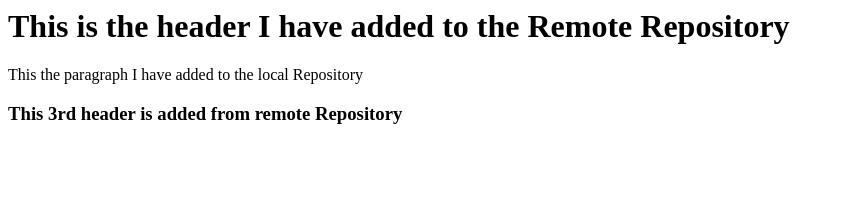
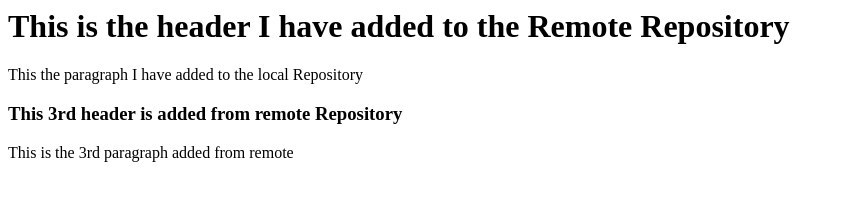
Before and after one commit to Mou-sys/sshRemoteRepo, a plain HTML site: page index.html in a window 1280 px wide. Shown: the whole page, without its empty margins (0-843 px from the left). Drawn offline with Linux system fonts and the light colour scheme.

Commit message:
3rd paragraph added from remote

```diff
--- a/index.html
+++ b/index.html
@@ -8,6 +8,8 @@
 
   <H3> This 3rd header is added from remote Repository </H3>
 
+  <P3> This is the 3rd paragraph added from remote </P3>
+
 </body>
 
 </html>
```
